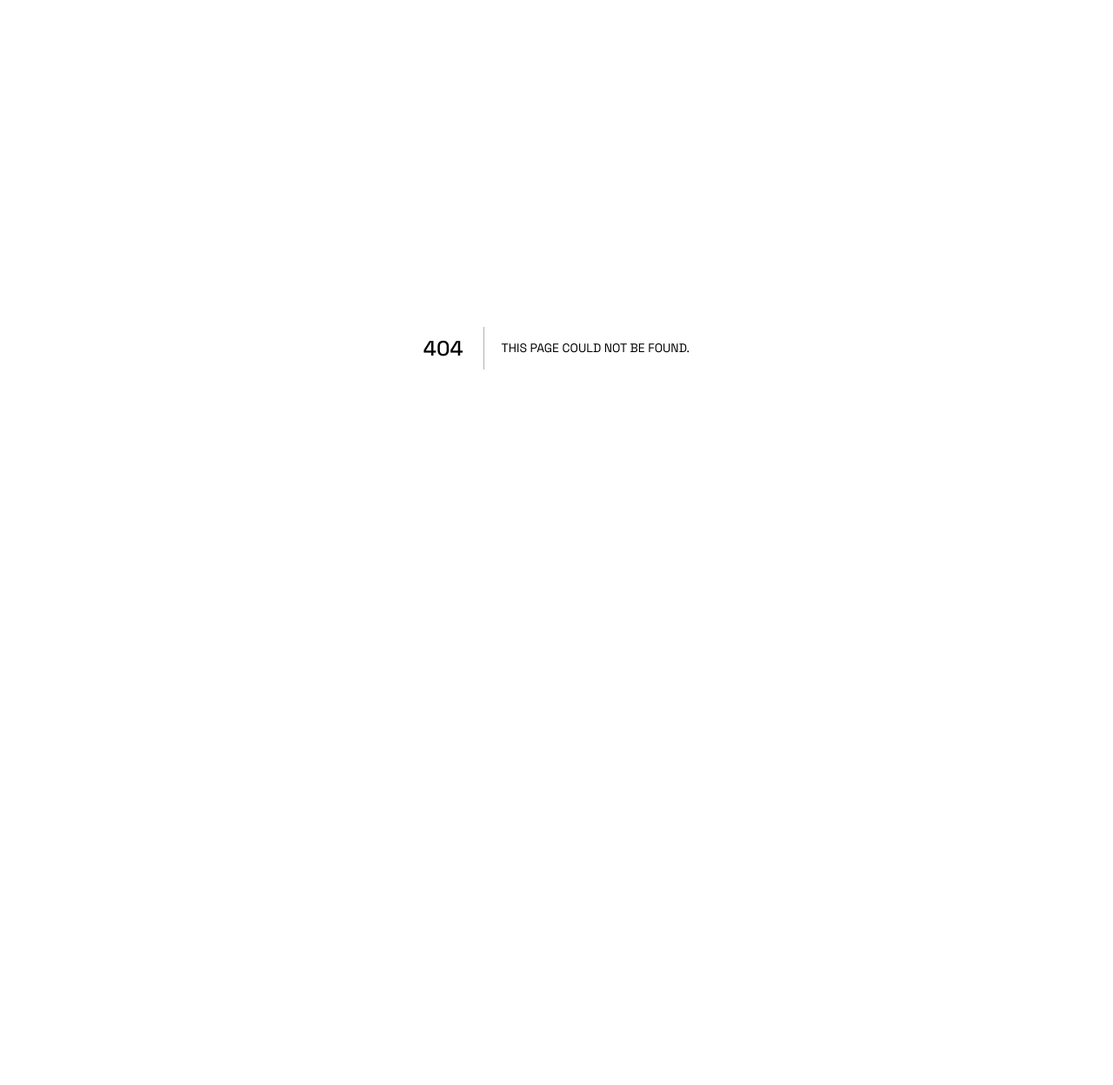
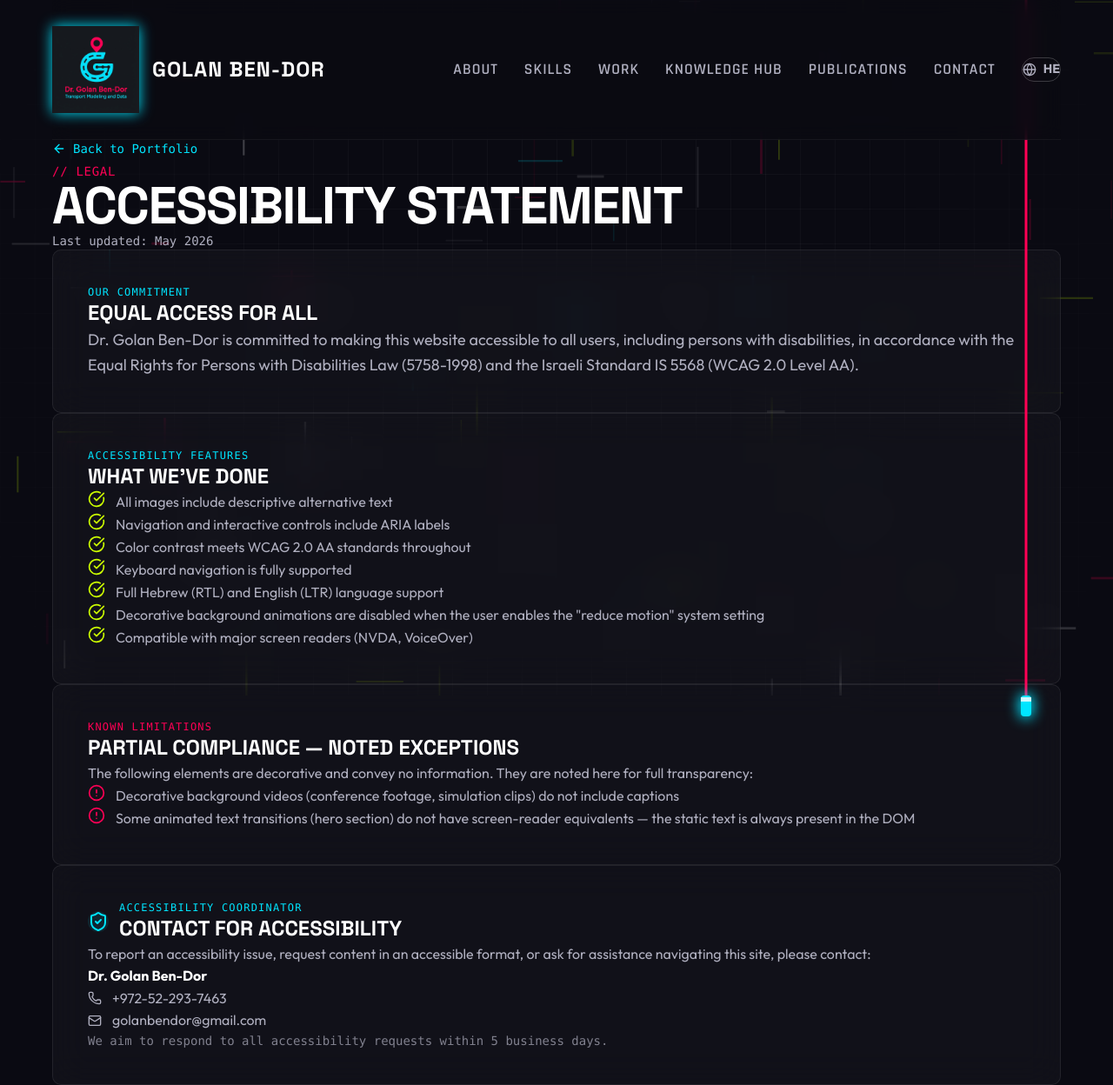
Before and after one commit to g-bd/golanbendor-portfolio, a Next.js app: page /1/accessibility in a window 1280 px wide. Before the commit this address had no page. Shown: the whole page at 87% size. Before the commit the page ends 800 px from the top, so only its background shows below. Built offline with nearby package versions, Linux system fonts and the light colour scheme.

Commit message:
Add accessibility statement page in Hebrew and English

```diff
--- /dev/null
+++ b/src/app/[lang]/accessibility/layout.tsx
@@ -0,0 +1,47 @@
+import type { Metadata } from "next";
+
+type Props = {
+  children: React.ReactNode;
+  params: Promise<{ lang: string }>;
+};
+
+export async function generateStaticParams() {
+  return [{ lang: 'en' }, { lang: 'he' }];
+}
+
+export async function generateMetadata({ params }: { params: Promise<{ lang: string }> }): Promise<Metadata> {
+  const { lang } = await params;
+  const isHebrew = lang === 'he';
+
+  const title = isHebrew
+    ? "הצהרת נגישות | ד״ר גולן בן-דור"
+    : "Accessibility Statement | Dr. Golan Ben-Dor";
+
+  const description = isHebrew
+    ? "הצהרת הנגישות של אתר ד״ר גולן בן-דור — מחויבות לנגישות דיגיטלית בהתאם לחוק שוויון זכויות לאנשים עם מוגבלות ותקן WCAG 2.0."
+    : "Accessibility statement for drbendor.com — commitment to digital accessibility under Israeli law and WCAG 2.0 AA standard.";
+
+  return {
+    title,
+    description,
+    alternates: {
+      canonical: `https://drbendor.com/${lang}/accessibility`,
+      languages: {
+        'en': 'https://drbendor.com/en/accessibility',
+        'he': 'https://drbendor.com/he/accessibility',
+        'x-default': 'https://drbendor.com/he/accessibility',
+      },
+    },
+    openGraph: {
+      type: 'website',
+      locale: isHebrew ? 'he_IL' : 'en_US',
+      url: `https://drbendor.com/${lang}/accessibility`,
+      title,
+      description,
+    },
+  };
+}
+
+export default async function AccessibilityLayout({ children }: Props) {
+  return <>{children}</>;
+}
--- /dev/null
+++ b/src/app/[lang]/accessibility/page.tsx
@@ -0,0 +1,139 @@
+'use client';
+
+import Link from 'next/link';
+import { motion } from 'framer-motion';
+import { ArrowLeft, ArrowRight, CheckCircle, AlertCircle, Phone, Mail, ShieldCheck } from 'lucide-react';
+import { useLanguage } from '@/context/LanguageContext';
+import TrafficCanvas from '@/components/effects/TrafficCanvas';
+import ScrollTransitSystem from '@/components/effects/ScrollTransitSystem';
+import Navbar from '@/components/Navbar';
+
+export default function AccessibilityPage() {
+    const { langData: t, language, direction } = useLanguage();
+    const ArrowIcon = direction === 'rtl' ? ArrowRight : ArrowLeft;
+    const content = t.accessibility;
+
+    const fadeUp = (delay = 0) => ({
+        initial: { opacity: 0, y: 20 },
+        animate: { opacity: 1, y: 0 },
+        transition: { duration: 0.5, delay },
+    });
+
+    return (
+        <>
+            <div className="grid-overlay" />
+            <TrafficCanvas />
+            <ScrollTransitSystem />
+            <Navbar isSubpage />
+
+            <main className="min-h-screen bg-transparent pt-32 pb-20" dir={direction}>
+                <div className="container mx-auto px-6 max-w-4xl">
+
+                    {/* Back link */}
+                    <motion.div {...fadeUp(0)} className="mb-12">
+                        <Link
+                            href={`/${language}`}
+                            className="inline-flex items-center gap-2 text-[var(--pop-cyan)] hover:text-white transition-colors font-mono text-sm"
+                        >
+                            <ArrowIcon className="w-4 h-4" />
+                            {content.back_home}
+                        </Link>
+                    </motion.div>
+
+                    {/* Page header */}
+                    <motion.header {...fadeUp(0.1)} className="mb-16">
+                        <p className="text-[var(--pop-pink)] font-mono text-sm tracking-wider uppercase mb-3">// LEGAL</p>
+                        <h1 className="text-4xl md:text-6xl font-bold text-white mb-4 uppercase tracking-tight">
+                            {content.title}
+                        </h1>
+                        <p className="text-[var(--text-secondary)] font-mono text-sm">{content.last_updated}</p>
+                    </motion.header>
+
+                    <div className="space-y-8">
+
+                        {/* Commitment */}
+                        <motion.section {...fadeUp(0.2)} className="glass-card p-8 md:p-10 rounded-2xl">
+                            <p className="text-[var(--pop-cyan)] font-mono text-xs tracking-widest uppercase mb-3">
+                                {content.commitment_label}
+                            </p>
+                            <h2 className="text-2xl font-bold text-white mb-4">{content.commitment_title}</h2>
+                            <p className="text-[var(--text-secondary)] leading-relaxed text-lg">
+                                {content.commitment_text}
+                            </p>
+                        </motion.section>
+
+                        {/* What we've done */}
+                        <motion.section {...fadeUp(0.3)} className="glass-card p-8 md:p-10 rounded-2xl">
+                            <p className="text-[var(--pop-cyan)] font-mono text-xs tracking-widest uppercase mb-3">
+                                {content.done_label}
+                            </p>
+                            <h2 className="text-2xl font-bold text-white mb-6">{content.done_title}</h2>
+                            <ul className="space-y-3">
+                                {content.done_items.map((item: string, i: number) => (
+                                    <li key={i} className="flex items-start gap-3">
+                                        <CheckCircle className="w-5 h-5 text-[var(--pop-lime)] shrink-0 mt-0.5" />
+                                        <span className="text-[var(--text-secondary)] leading-relaxed">{item}</span>
+                                    </li>
+                                ))}
+                            </ul>
+                        </motion.section>
+
+                        {/* Known exceptions */}
+                        <motion.section {...fadeUp(0.4)} className="glass-card p-8 md:p-10 rounded-2xl">
+                            <p className="text-[var(--pop-pink)] font-mono text-xs tracking-widest uppercase mb-3">
+                                {content.exceptions_label}
+                            </p>
+                            <h2 className="text-2xl font-bold text-white mb-4">{content.exceptions_title}</h2>
+                            <p className="text-[var(--text-secondary)] leading-relaxed mb-6">{content.exceptions_text}</p>
+                            <ul className="space-y-3">
+                                {content.exceptions_items.map((item: string, i: number) => (
+                                    <li key={i} className="flex items-start gap-3">
+                                        <AlertCircle className="w-5 h-5 text-[var(--pop-pink)] shrink-0 mt-0.5" />
+                                        <span className="text-[var(--text-secondary)] leading-relaxed">{item}</span>
+                                    </li>
+                                ))}
+                            </ul>
+                        </motion.section>
+
+                        {/* Coordinator */}
+                        <motion.section {...fadeUp(0.5)} className="glass-card p-8 md:p-10 rounded-2xl border border-[var(--pop-cyan)]/20">
+                            <div className="flex items-center gap-3 mb-6">
+                                <div className="p-3 rounded-xl bg-[var(--pop-cyan)]/10">
+                                    <ShieldCheck className="w-6 h-6 text-[var(--pop-cyan)]" />
+                                </div>
+                                <div>
+                                    <p className="text-[var(--pop-cyan)] font-mono text-xs tracking-widest uppercase">
+                                        {content.coordinator_label}
+                                    </p>
+                                    <h2 className="text-2xl font-bold text-white">{content.coordinator_title}</h2>
+                                </div>
+                            </div>
+                            <p className="text-[var(--text-secondary)] leading-relaxed mb-6">{content.coordinator_text}</p>
+                            <div className="space-y-3">
+                                <p className="text-white font-semibold">{content.coordinator_name}</p>
+                                <a
+                                    href={`tel:${content.coordinator_phone}`}
+                                    className="flex items-center gap-3 text-[var(--text-secondary)] hover:text-[var(--pop-cyan)] transition-colors"
+                                >
+                                    <Phone className="w-4 h-4" />
+                                    <span dir="ltr">{content.coordinator_phone}</span>
+                                </a>
+                                <a
+                                    href={`mailto:${content.coordinator_email}`}
+                                    className="flex items-center gap-3 text-[var(--text-secondary)] hover:text-[var(--pop-cyan)] transition-colors"
+                                >
+                                    <Mail className="w-4 h-4" />
+                                    <span>{content.coordinator_email}</span>
+                                </a>
+                            </div>
+                            <p className="text-[var(--text-secondary)] font-mono text-sm mt-6 opacity-70">
+                                {content.coordinator_response}
+                            </p>
+                        </motion.section>
+
+                    </div>
+                </div>
+            </main>
+        </>
+    );
+}
```
